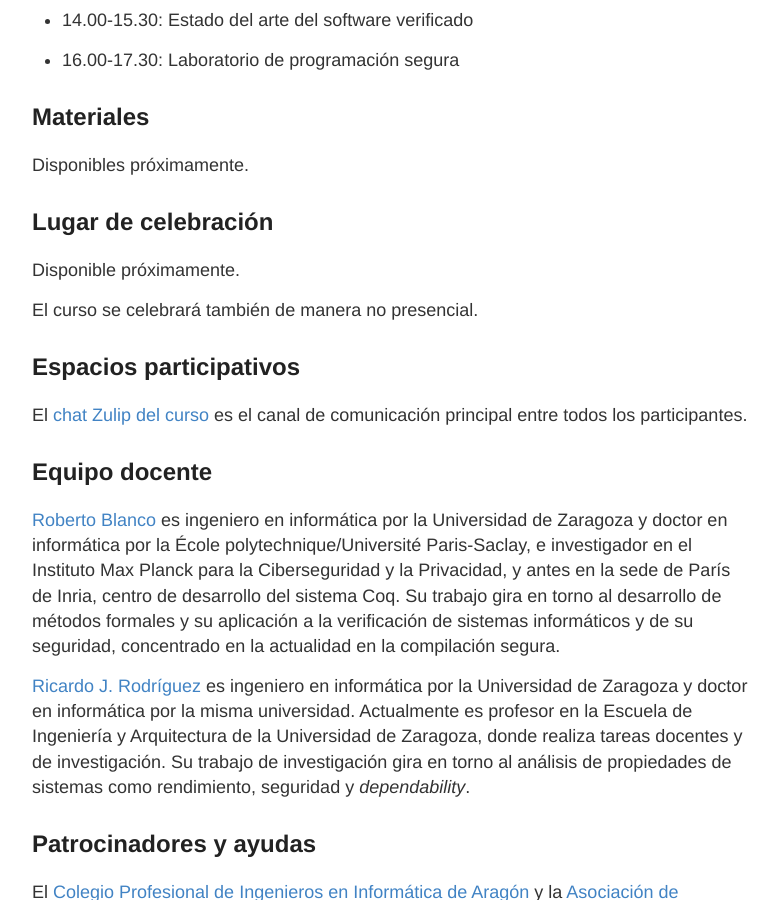
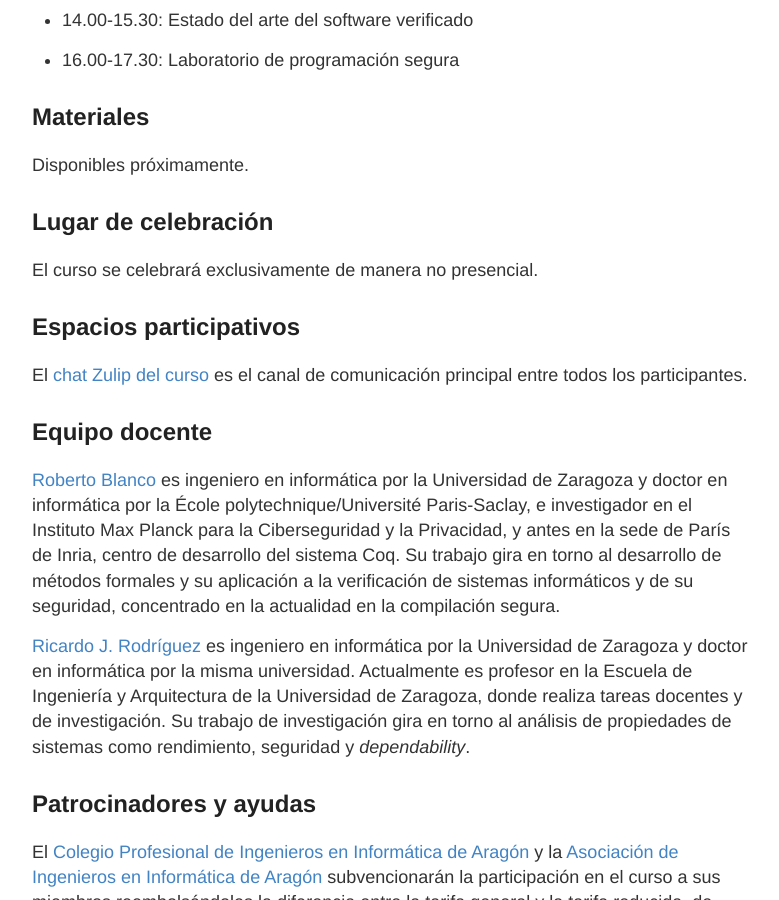
Before and after one commit to robblanco/robblanco.github.io, a Jekyll site: the page built from unizar2020.md, in a window 1280 px wide and 900 px high, scrolled down 3571 px. Shown: the whole window, without its empty margins (248-1027 px from the left). Built offline with Jekyll 4.4.1, drawn with Linux system fonts in a browser that asks for light colours.

Commit message:
Fix location

```diff
--- a/unizar2020.md
+++ b/unizar2020.md
@@ -161,9 +161,7 @@ Disponibles próximamente.
 
 ## Lugar de celebración
 
-Disponible próximamente.
-
-El curso se celebrará también de manera no presencial.
+El curso se celebrará exclusivamente de manera no presencial.
 
 ## Espacios participativos
 
```
